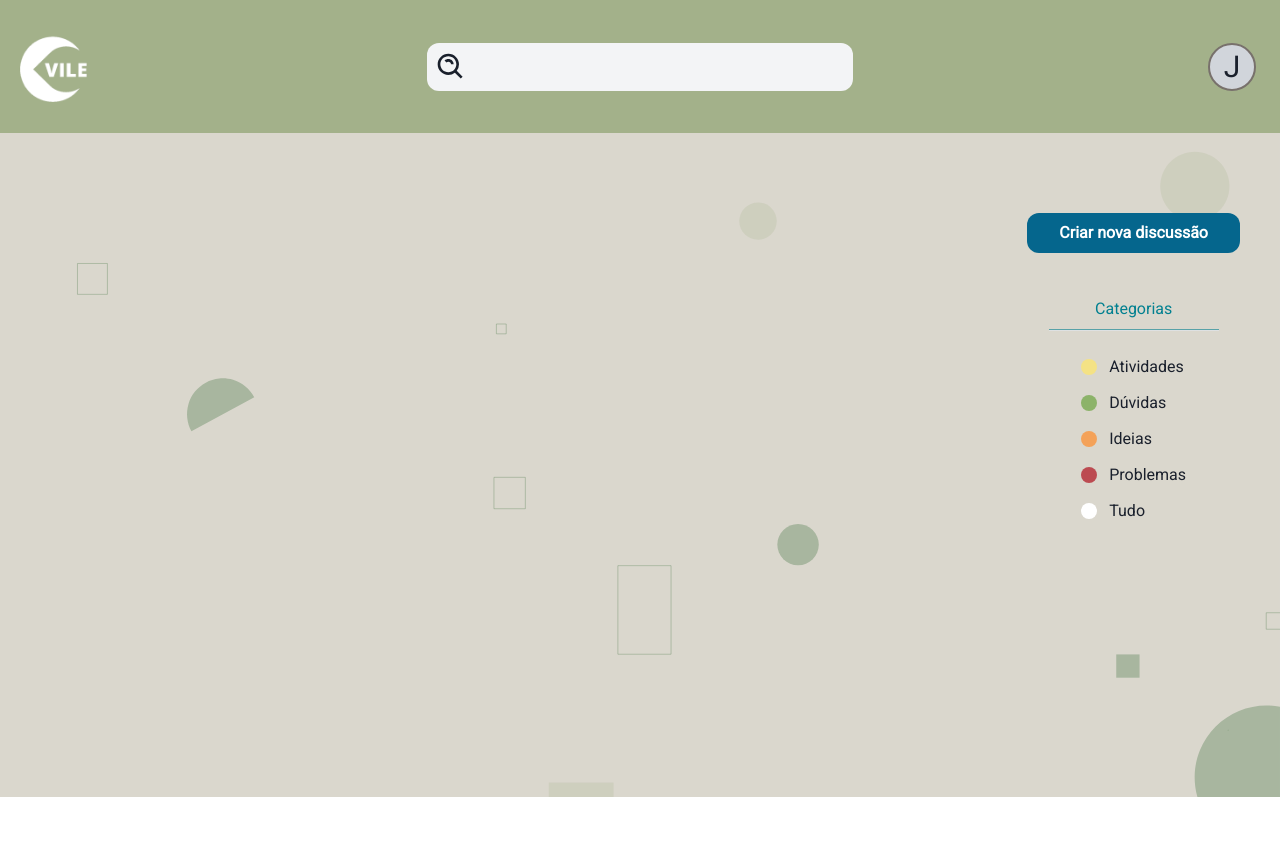
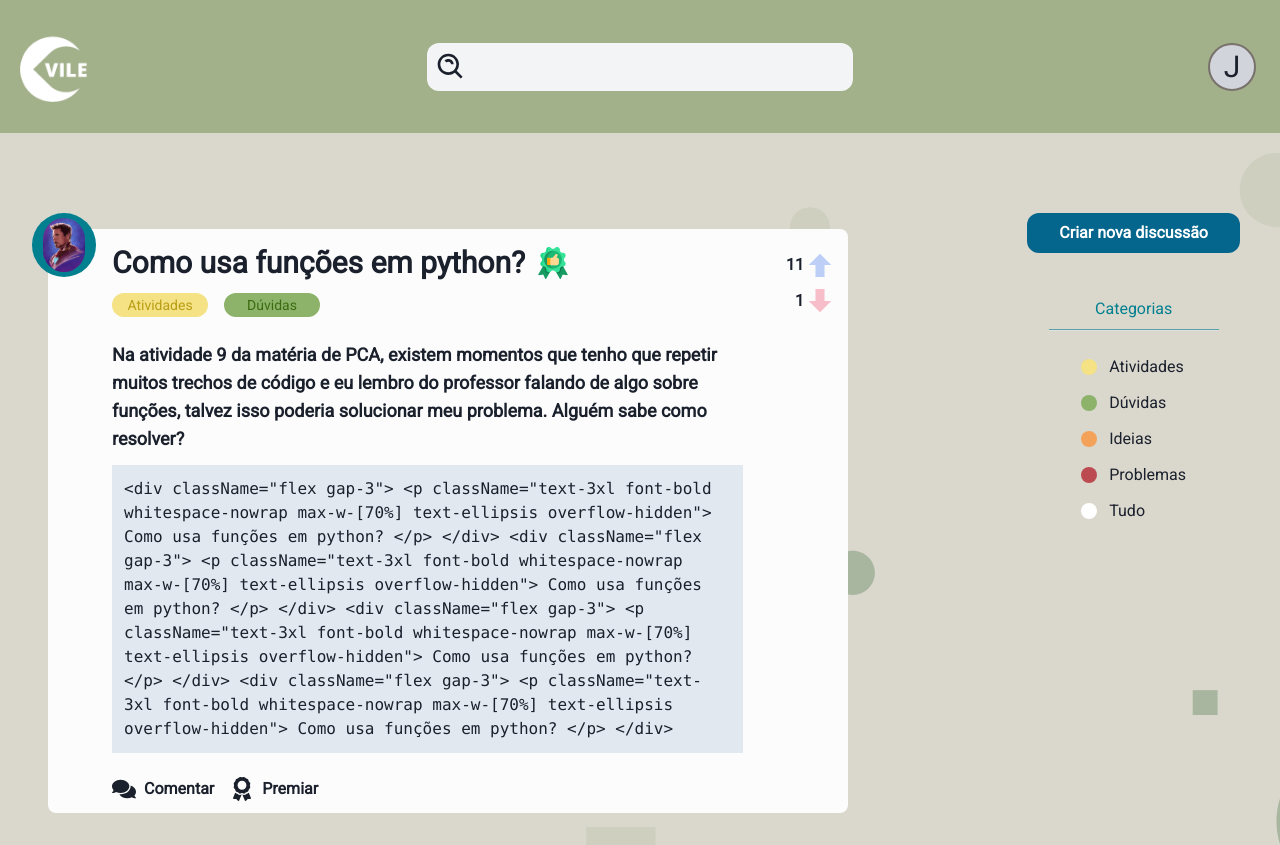
Before and after one commit to Gustaxz/forum_vile, a Next.js app: page /posts/1/post/1/ in a window 1280 px wide. Shown: the top 845 px of the page. Before the commit the page ends 800 px from the top, so only its background shows below. Built offline with nearby package versions, Linux system fonts and the light colour scheme.

Commit message:
🆕 Criado o card do post na página de post único

```diff
--- a/components/postsPage/PostCard.tsx
+++ b/components/postsPage/PostCard.tsx
@@ -29,10 +29,10 @@ const PostCard = () => {
 					<div className="flex gap-4">
 						<PostTag
 							backgroundColor="#F4E285"
-							textColor="#949494"
+							textColor="#BA9E15"
 							tagName="Atividades"
 						/>
-						<PostTag backgroundColor="#8CB369" textColor="white" tagName="Dúvidas" />
+						<PostTag backgroundColor="#8CB369" textColor="#3C6C12" tagName="Dúvidas" />
 					</div>
 				</div>
 				<div className="flex items-center gap-3">
--- a/components/tags/PostTag.tsx
+++ b/components/tags/PostTag.tsx
@@ -6,7 +6,7 @@ interface IPostTag {
 
 const PostTag = ({ tagName, backgroundColor, textColor }: IPostTag) => {
 	return (
-		<div className=" h-8 w-24 text-sm flex items-center justify-center" style={{ backgroundColor, color: textColor }}>
+		<div className=" h-6 w-24 text-sm flex items-center justify-center rounded-xl" style={{ backgroundColor, color: textColor }}>
 			{tagName}
 		</div>
 	)
--- /dev/null
+++ b/components/uniquePostPage/UniquePostCard.tsx
@@ -0,0 +1,144 @@
+import { useState } from "react"
+
+import Image from "next/image"
+
+import { ImArrowDown, ImArrowUp } from "react-icons/im"
+import { FaComments, FaAward } from "react-icons/fa"
+
+import { PostTag } from "../tags/PostTag"
+
+const UniquePostCard = () => {
+	const likes = 11
+	const dislikes = 1
+	const [liked, setLiked] = useState<"like" | "dislike">()
+
+	return (
+		<>
+			<div className="h-16 w-16 bg-blue-pallete-400 rounded-full flex justify-center items-center absolute left-8">
+				<Image
+					alt="imagem de perfil"
+					src="/tmp/tony.jpg"
+					width={42}
+					height={42}
+					className="rounded-full object-contain"
+				/>
+			</div>
+			<div className="w-full bg-[#fcfcfc] rounded-lg mt-4 ml-2 grid grid-cols-7 pl-16">
+				<div className="flex flex-col col-span-6">
+					<div className="pt-4 flex flex-col gap-3">
+						<div className="flex gap-3">
+							<p className="text-3xl font-bold whitespace-nowrap max-w-[70%] text-ellipsis overflow-hidden">
+								Como usa funções em python?
+							</p>
+							<Image
+								alt="prêmio recebido"
+								src="/insignias/verify.png"
+								width={32}
+								height={32}
+								className="object-contain"
+								title="Pergunta verificada por professor"
+							/>
+						</div>
+						<div className="flex gap-4">
+							<PostTag
+								backgroundColor="#F4E285"
+								textColor="#BA9E15"
+								tagName="Atividades"
+							/>
+							<PostTag
+								backgroundColor="#8CB369"
+								textColor="#3C6C12"
+								tagName="Dúvidas"
+							/>
+						</div>
+					</div>
+					<div className="flex flex-col gap-3 pt-6">
+						<div className="font-semibold text-lg">
+							Na atividade 9 da matéria de PCA, existem momentos que tenho que repetir
+							muitos trechos de código e eu lembro do professor falando de algo sobre
+							funções, talvez isso poderia solucionar meu problema. Alguém sabe como
+							resolver?
+						</div>
+						<code className="p-3 bg-slate-200">
+							{`
+							<div className="flex gap-3">
+								<p className="text-3xl font-bold whitespace-nowrap max-w-[70%] text-ellipsis overflow-hidden">
+									Como usa funções em python?
+								</p>
+							</div>
+                            <div className="flex gap-3">
+								<p className="text-3xl font-bold whitespace-nowrap max-w-[70%] text-ellipsis overflow-hidden">
+									Como usa funções em python?
+								</p>
+							</div>
+                            <div className="flex gap-3">
+								<p className="text-3xl font-bold whitespace-nowrap max-w-[70%] text-ellipsis overflow-hidden">
+									Como usa funções em python?
+								</p>
+							</div>
+                            <div className="flex gap-3">
+								<p className="text-3xl font-bold whitespace-nowrap max-w-[70%] text-ellipsis overflow-hidden">
+									Como usa funções em python?
+								</p>
+							</div>
+							`}
+						</code>
+					</div>
+					<div className="pb-3 pt-6 flex gap-4 items-center">
+                        <div className="flex gap-2 items-center cursor-pointer select-none">
+                            <FaComments size={24}/>
+                            <p className="font-bold">Comentar</p>
+                        </div>
+                        <div className="flex gap-2 items-center cursor-pointer select-none">
+                            <FaAward size={24}/>
+                            <p className="font-bold">Premiar</p>
+                        </div>
+                    </div>
+				</div>
+				<div className="px-4 py-6 flex justify-end">
+					<div className="flex flex-col gap-3">
+						<div className="flex gap-1 justify-end">
+							<p className="font-bold select-none">
+								{liked === "like" ? likes + 1 : likes}
+							</p>
+							<ImArrowUp
+								size={24}
+								className={`cursor-pointer text-[#6089F1] selection:text-red-100 ${
+									liked === "like" ? "text-opacity-100" : "text-opacity-40"
+								}`}
+								onClick={() => {
+									if (liked === "like") {
+										setLiked(undefined)
+									} else {
+										setLiked("like")
+									}
+								}}
+							/>
+						</div>
+						<div className="flex gap-1 justify-end">
+							<p className="font-bold select-none">
+								{liked === "dislike" ? dislikes + 1 : dislikes}
+							</p>
+							<ImArrowDown
+								size={24}
+								className={`cursor-pointer text-[#F1607B] selection:text-red-100 ${
+									liked === "dislike" ? "text-opacity-100" : "text-opacity-40"
+								}`}
+								onClick={() => {
+									if (liked === "dislike") {
+										setLiked(undefined)
+									} else {
+										setLiked("dislike")
+									}
+								}}
+							/>
+						</div>
+					</div>
+				</div>
+				<div></div>
+			</div>
+		</>
+	)
+}
+
+export { UniquePostCard }
--- a/pages/posts/[subject]/post/[postId].tsx
+++ b/pages/posts/[subject]/post/[postId].tsx
@@ -1,17 +1,19 @@
 import { Header } from "../../../../components/allPages/Header"
 import { CreatePostModal } from "../../../../components/postsPage/CreatePostModal"
 import { SelectPostTag } from "../../../../components/postsPage/SelectPostTag"
+import { UniquePostCard } from "../../../../components/uniquePostPage/UniquePostCard"
 
 export default function UniquePostPage() {
 	return (
 		<div className="h-screen font-roboto">
 			<Header />
 			<main className="min-h-[83%] bg-[url('/backgrounds/posts.svg')] bg-cover bg-repeat-y overflow-x-hidden">
-				<div className="flex justify-end">
-					<div className="mt-20 grid grid-cols-3 px-10">
-                        <div className="col-span-2">
-
-                        </div>
+				<div className="mt-20 grid grid-cols-3 px-10">
+					<div className="col-span-2">
+						<UniquePostCard />
+						<p className="my-16 text-center text-gray-500 font-light">Não existem respostas ainda</p>
+					</div>
+					<div className="flex justify-end">
 						<div className="flex flex-col gap-3 items-center">
 							<CreatePostModal />
 							<SelectPostTag />
```
Also changed, not shown: public/insignias/verify.png (added).
